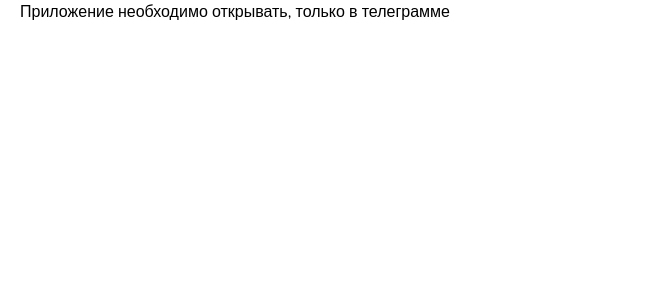
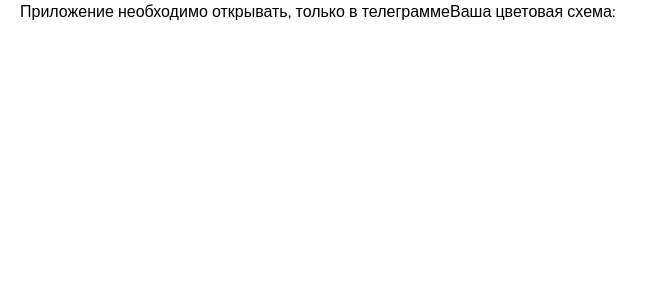
Before and after one commit to ITVash/negociant, a Next.js app: page / in a window 1280 px wide. Shown: the top 300 px of the page, without its empty margins (0-657 px from the left). Built offline with nearby package versions, Linux system fonts and the light colour scheme.

Commit message:
Begining design-2

```diff
--- a/app/(root)/page.tsx
+++ b/app/(root)/page.tsx
@@ -14,21 +14,23 @@ export default function Home() {
 		}
 	}, [])
 	return (
-		<Container className={`text-[${colors?.text_color}]`}>
+		<Container className={`text-[${colors?.text_color}] flex-row`}>
+			<div>
 				{user ? (
 					<>
 						<h1>
 							Добро пожаловать: {user!.first_name} {user!.last_name}
 						</h1>
-					<p>
-						Ваша цветовая схема: <pre>{JSON.stringify(colors)}</pre>
-					</p>
-					User data:
-					<pre>{JSON.stringify(user, null, 2)}</pre>
 					</>
 				) : (
 					<p>Приложение необходимо открывать, только в телеграмме </p>
 				)}
+			</div>
+			<div>
+				<p>
+					Ваша цветовая схема: <pre>{JSON.stringify(colors)}</pre>
+				</p>
+			</div>
 		</Container>
 	)
 }
```
Lines whose indentation alone changed are shown as unchanged.
